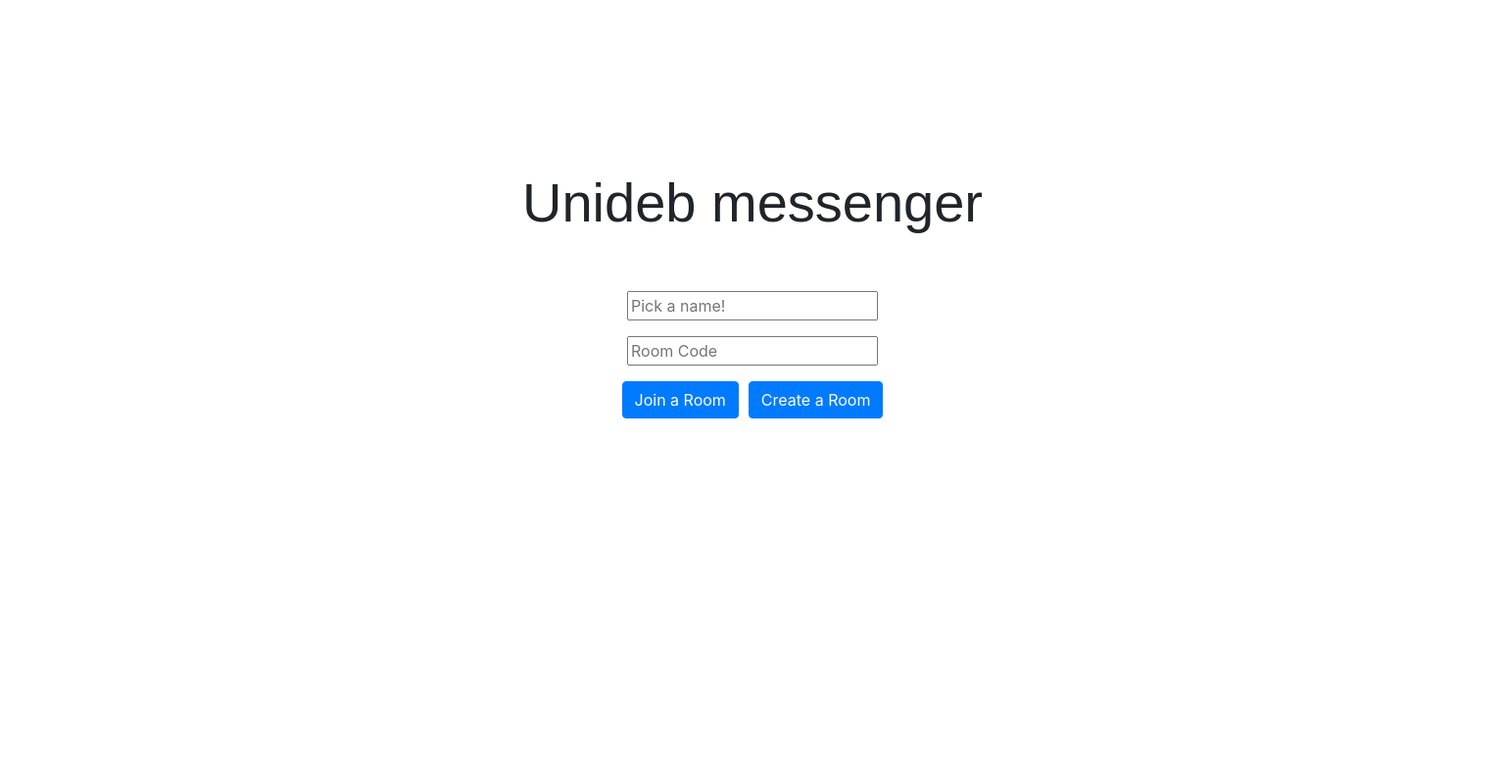
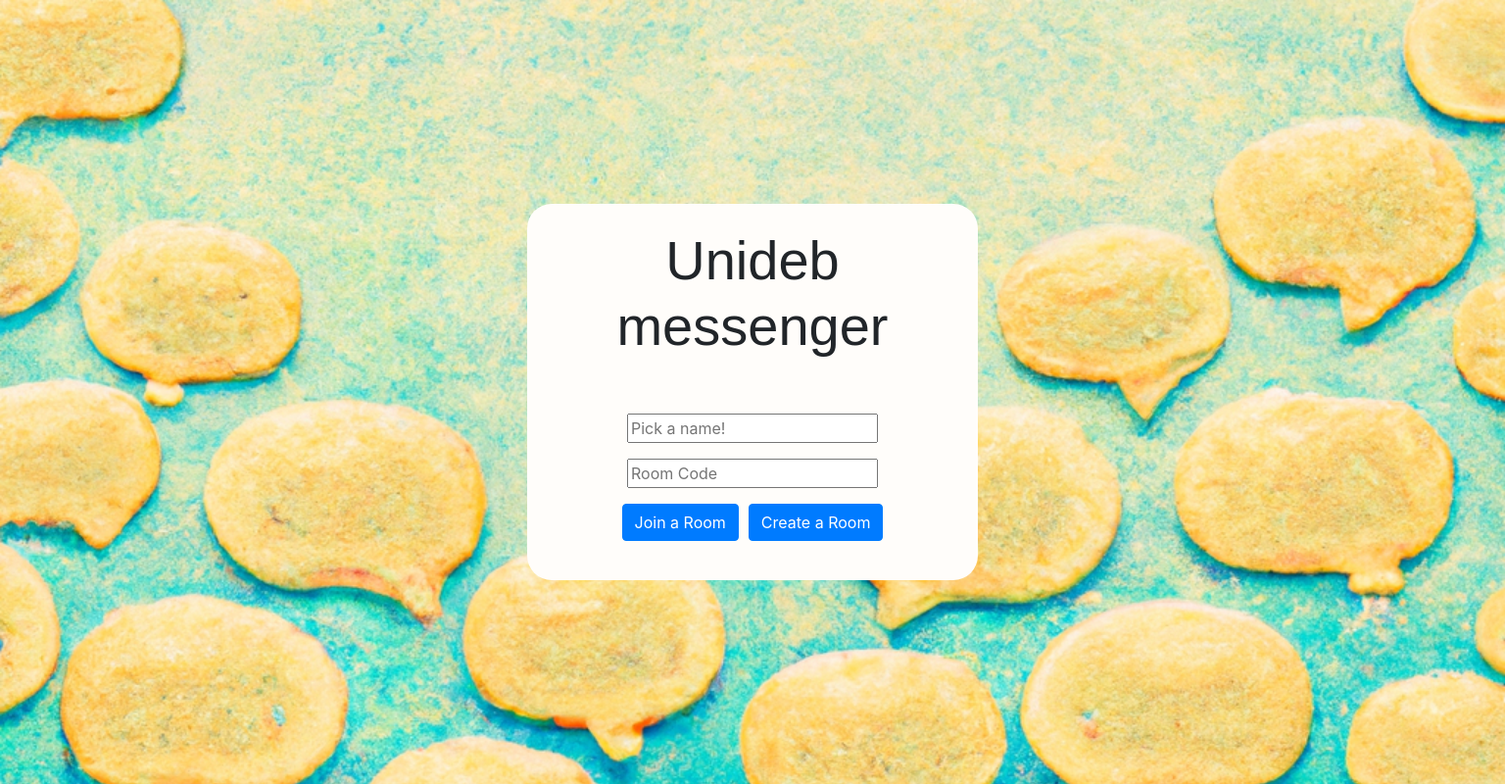
Before and after one commit to davidotvos/unideb-chat-app, a Flask app: page / in a window 1536 px wide. Shown: the whole page at 98% size. Run offline with Flask 2, Linux system fonts and the light colour scheme; some libraries are stand-ins or nearby versions.

Commit message:
background commit

```diff
--- a/static/css/style.css
+++ b/static/css/style.css
@@ -2,6 +2,8 @@ html,
 body {
   height: 100%;
   background-color: #FFFDFA;
+  /* background: url(../chat-bg.jpg); */
+  background-size: cover;
 }
 
 .homebuttons{
@@ -25,8 +27,12 @@ body {
 }
 
 .vertical-center {
-  min-height: 80%;  /* Fallback for browsers do NOT support vh unit */
-  min-height: 80vh; /* These two lines are counted as one :-)       */
+  min-height: 100%;  /* Fallback for browsers do NOT support vh unit */
+  min-height: 100vh; /* These two lines are counted as one :-)       */
+
+  /* background: url(../chat-bg.jpg); */
+  background-image: url(../dalle-chat-app-bg.png);
+  background-size: cover;
 
   display: flex;
   align-items: center;
@@ -82,3 +88,19 @@ body {
 #chat-app-title{
   font-family: 'Montserrat', sans-serif;
 }
+
+
+
+@media screen and (min-width: 1300px) {
+  .home-page-login-form{
+    width: 30vw;
+    background-color: #FFFDFA;
+    border-radius: 25px;
+  }
+}
+
+
+.home-page-login-form{
+  background-color: #FFFDFA;
+  border-radius: 25px;
+}
--- a/templates/base.html
+++ b/templates/base.html
@@ -5,10 +5,7 @@
   <meta http-equiv="X-UA-Compatible" content="IE=edge">
   <meta name="viewport" content="width=device-width, initial-scale=1.0">
 
-  <link
-    rel="stylesheet"
-    href="{{url_for('static', filename='css/style.css')}}"
-  />
+
 
   <script src="https://cdnjs.cloudflare.com/ajax/libs/socket.io/4.0.1/socket.io.js"
   integrity="sha512-q/dWJ3kcmjBLU4Qc47E4A9kTB4m3wuTY7vkFJDTZKjTs8jhyGQnaUrxa0Ytd0ssMZhbNua9hE+E7Qv1j+DyZwA=="
@@ -16,7 +13,10 @@
   </script>
 
   <link rel="stylesheet" href="https://stackpath.bootstrapcdn.com/bootstrap/4.3.1/css/bootstrap.min.css" integrity="sha384-ggOyR0iXCbMQv3Xipma34MD+dH/1fQ784/j6cY/iJTQUOhcWr7x9JvoRxT2MZw1T" crossorigin="anonymous">
-
+  <link
+    rel="stylesheet"
+    href="{{url_for('static', filename='css/style.css')}}"
+  />
 
   <title>Chat App</title>
 </head>
--- a/templates/home.html
+++ b/templates/home.html
@@ -10,9 +10,9 @@ integrity="sha384-mQ93GR66B00ZXjt0YO5KlohRA5SY2XofN4zfuZxLkoj1gXtW8ANNCe9d5Y3eG5
     <form method="post" class="postMethod">
 
     <div class="jumpotron vertical-center">
-        <div class="container">
+        <div class="container home-page-login-form">
             <div class="d-flex flex-column justify-content-center align-items-center">
-                <h1 class="display-4 text-center mb-5" id="chat-app-title">Unideb messenger</h1>
+                <h1 class="display-4 text-center mb-5 mt-4" id="chat-app-title">Unideb messenger</h1>
                 <div class="d-inline-flex p-2">
                     <input
                     type="text"
```
Also changed, not shown: static/dalle-chat-app-bg.png (added).
